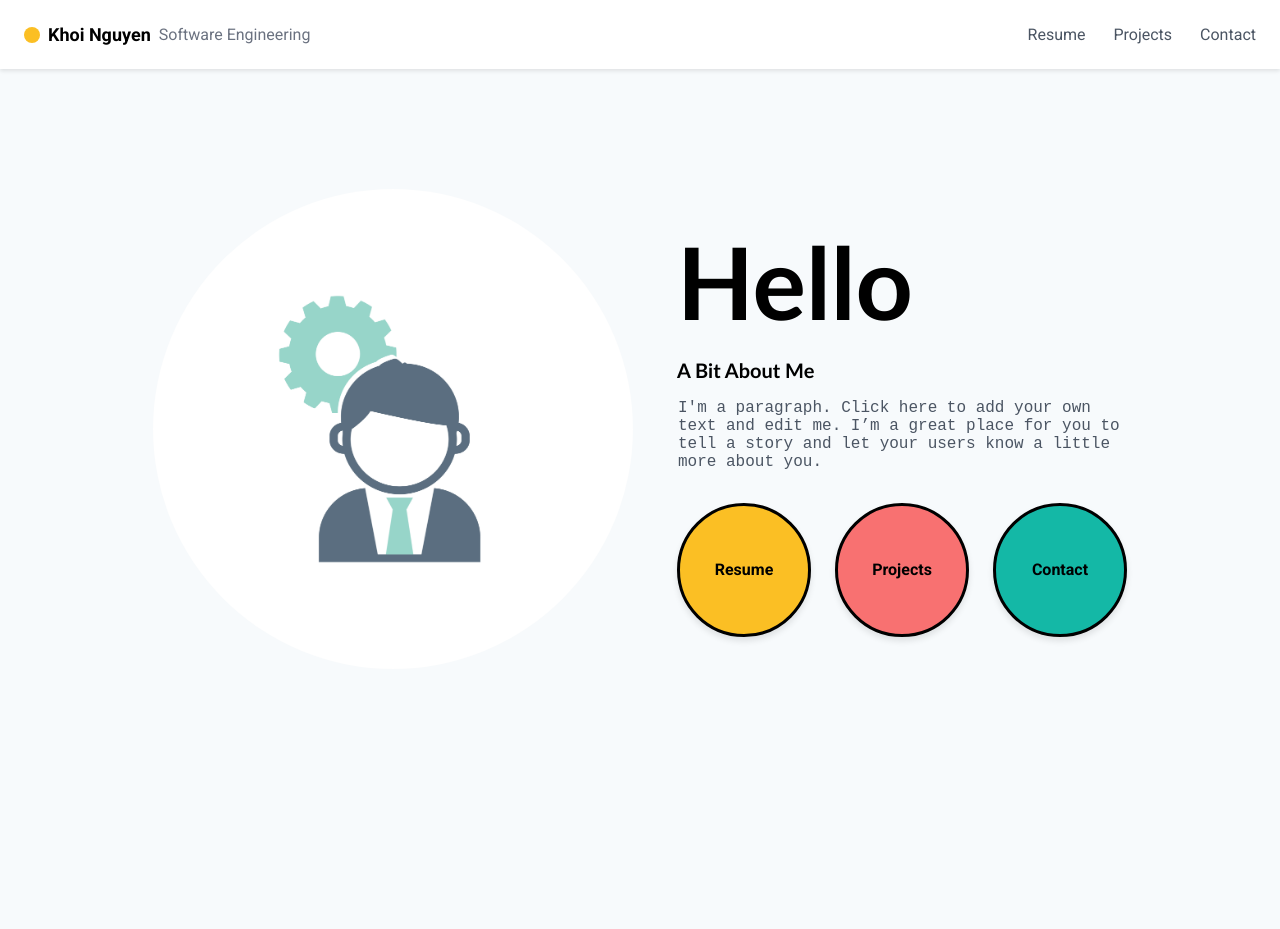
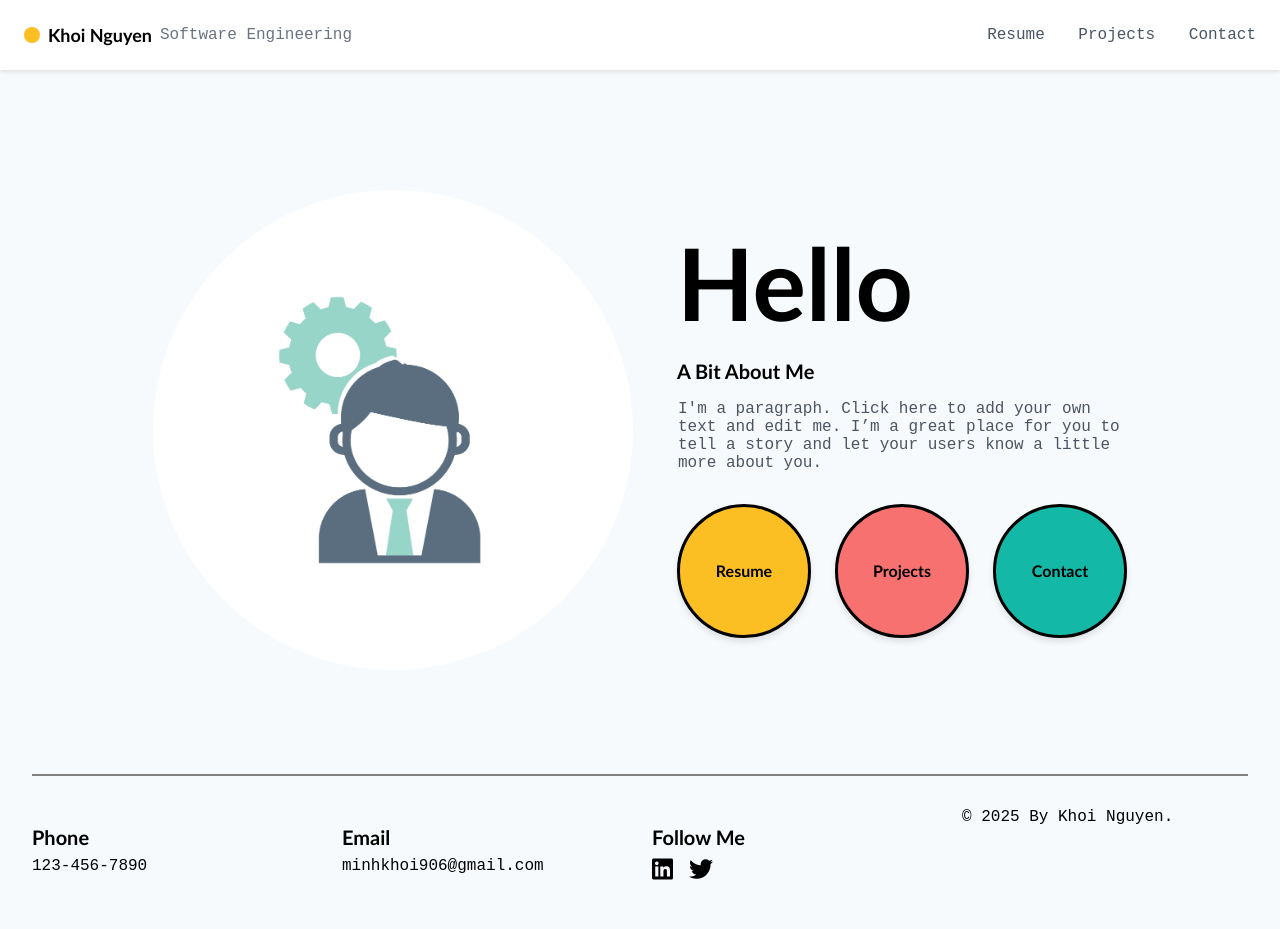
Before and after one commit to minhkhoi906/ResumeSite, a plain HTML site: page index.html in a window 1280 px wide. Before the commit the page ends 800 px from the top, so only its background shows below. Drawn offline with Linux system fonts and the light colour scheme.

Commit message:
Add footer

```diff
--- a/index.html
+++ b/index.html
@@ -1,11 +1,13 @@
 <html lang="en">
+
 <head>
-    <meta charset="utf-8"/>
-    <meta name="viewport" content="width=device-width, initial-scale=1.0"/>
+    <meta charset="utf-8" />
+    <meta name="viewport" content="width=device-width, initial-scale=1.0" />
     <title>Profile Page</title>
-    <link rel="stylesheet" href="https://cdnjs.cloudflare.com/ajax/libs/font-awesome/5.15.3/css/all.min.css"/>
-    <link rel="stylesheet" href="src/css/styles.css"/>
+    <link rel="stylesheet" href="https://cdnjs.cloudflare.com/ajax/libs/font-awesome/5.15.3/css/all.min.css" />
+    <link rel="stylesheet" href="src/css/styles.css" />
 </head>
+
 <body>
     <header>
         <div class="profile-info">
@@ -22,14 +24,15 @@
     <main>
         <div class="left">
             <div class="profile-pic">
-                <img src="src/imgs/5883.jpg"/>
+                <img src="src/imgs/5883.jpg" />
             </div>
         </div>
         <div class="right">
             <div class="text-right">
                 <h1>Hello</h1>
                 <h2>A Bit About Me</h2>
-                <p>I'm a paragraph. Click here to add your own text and edit me. I’m a great place for you to tell a story and let your users know a little more about you.</p>
+                <p>I'm a paragraph. Click here to add your own text and edit me. I’m a great place for you to tell a
+                    story and let your users know a little more about you.</p>
             </div>
             <div class="buttons">
                 <a href="#" class="resume">Resume</a>
@@ -38,5 +41,29 @@
             </div>
         </div>
     </main>
+    <footer class="footer">
+        <hr>
+        <div class="elements">
+            <div>
+                <h2>Phone</h2>
+                <p>123-456-7890</p>
+            </div>
+            <div>
+                <h2>Email</h2>
+                <p>minhkhoi906@gmail.com</p>
+            </div>
+            <div>
+                <h2>Follow Me</h2>
+                <div class="social-icons">
+                    <a href="#"><i class="fab fa-linkedin"></i></a>
+                    <a href="#"><i class="fab fa-twitter"></i></a>
+                </div>
+            </div>
+            <div>
+                <p>© 2025 By Khoi Nguyen.</p>
+            </div>
+        </div>
+    </footer>
 </body>
+
 </html>
--- a/src/css/styles.css
+++ b/src/css/styles.css
@@ -2,11 +2,12 @@
 @import url('https://fonts.googleapis.com/css2?family=Roboto:wght@400;700&display=swap');
 
 body {
-    font-family: 'Roboto', sans-serif;
+    font-family: 'Courier New', monospace;
     background-color: #f7fafc;
     margin: 0;
     padding: 0;
 }
+
 header {
     display: flex;
     justify-content: space-between;
@@ -14,11 +15,14 @@ header {
     padding: 1.5rem;
     background-color: white;
     box-shadow: 0 2px 4px rgba(0, 0, 0, 0.1);
+    font-family: 'Courier New', monospace;
 }
+
 .profile-info {
     display: flex;
     align-items: center;
 }
+
 .profile-info .dot {
     width: 1rem;
     height: 1rem;
@@ -26,80 +30,97 @@ header {
     border-radius: 50%;
     margin-right: 0.5rem;
 }
+
 .profile-info .name {
     font-weight: bold;
     font-size: 1.125rem;
+    font-family: 'Trebuchet MS', sans-serif;
 }
+
 .profile-info .role {
     margin-left: 0.5rem;
     color: #6b7280;
 }
+
 nav a {
     color: #4b5563;
     margin-left: 1.5rem;
     text-decoration: none;
 }
+
 nav a:hover {
     color: black;
 }
+
 main {
     display: flex;
     align-items: center;
     justify-content: center;
-    gap: 20px; /* Space between columns */
+    gap: 20px;
+    /* Space between columns */
     padding: 40px;
     max-width: 900px;
     margin: auto;
     margin-top: 5rem;
 }
+
 .left {
     flex: 50%;
     display: flex;
     justify-content: center;
 }
+
 .right {
     flex: 50%;
     text-align: left;
     margin-left: 1.5rem;
 }
+
 .profile-pic {
     width: 480px;
     height: 480px;
     border-radius: 50%;
     overflow: hidden;
 }
+
 .profile-pic img {
     width: 100%;
     height: 100%;
     object-fit: cover;
 }
+
 .text-right {
     text-align: left;
 }
+
 .text-right h1 {
     font-size: 100px;
     font-weight: bold;
     margin: 0%;
     font-family: 'Trebuchet MS', sans-serif;
 }
+
 .text-right h2 {
     font-size: 1.25rem;
     font-weight: 600;
     font-family: 'Trebuchet MS', sans-serif;
 }
+
 .text-right p {
     color: #4b5563;
     margin-top: 0.5rem;
     max-width: 28rem;
     margin-left: auto;
     margin-right: auto;
-    font-family: 'Courier New', monospace;
 }
+
 .buttons {
     display: flex;
     gap: 1.5rem;
     margin-top: 2rem;
+    font-family: 'Trebuchet MS', sans-serif;
 }
+
 .buttons a {
     display: flex;
     align-items: center;
@@ -111,14 +132,80 @@ main {
     font-weight: bold;
     box-shadow: 0 4px 6px rgba(0, 0, 0, 0.1);
     text-decoration: none;
-    border: solid black;;
+    border: solid black;
 }
+
 .buttons .resume {
     background-color: #fbbf24;
 }
+
 .buttons .projects {
     background-color: #f87171;
 }
+
 .buttons .contact {
     background-color: #14b8a6;
 }
+
+.footer {
+    background-color: #f7fafc;
+    padding: 2rem 0;
+    display: flex;
+    flex-wrap: wrap;
+    justify-content: space-between;
+    align-items: center;
+    text-align: center;
+    font-family: 'Courier New', monospace;
+}
+
+.footer .elements {
+    display: flex;
+    gap: 1.5rem;
+    justify-content: center;
+    margin-bottom: 1rem;
+    margin-left: 2rem;
+    margin-right: 2rem;
+}
+
+.footer hr {
+    width: 100%;
+    border: 0.5px solid gray;
+    margin: 2em; /* centred margin */
+}
+
+.footer div {
+    flex: 1;
+    margin-bottom: 1rem;
+}
+
+.footer h2 {
+    font-size: 1.25rem;
+    font-weight: bold;
+    margin-bottom: 0.5rem;
+    font-family: 'Trebuchet MS', sans-serif;
+}
+
+.footer p {
+    margin: 0;
+}
+
+.footer .social-icons {
+    display: flex;
+    gap: 1rem;
+}
+
+.footer .social-icons a {
+    font-size: 1.5rem;
+    color: black;
+    text-decoration: none;
+}
+
+@media (min-width: 768px) {
+    .footer {
+        text-align: left;
+    }
+
+    .footer div {
+        margin-bottom: 0;
+    }
+}
```
Also changed, not shown: src/layouts/footer.html (added, +9 -0 lines).
